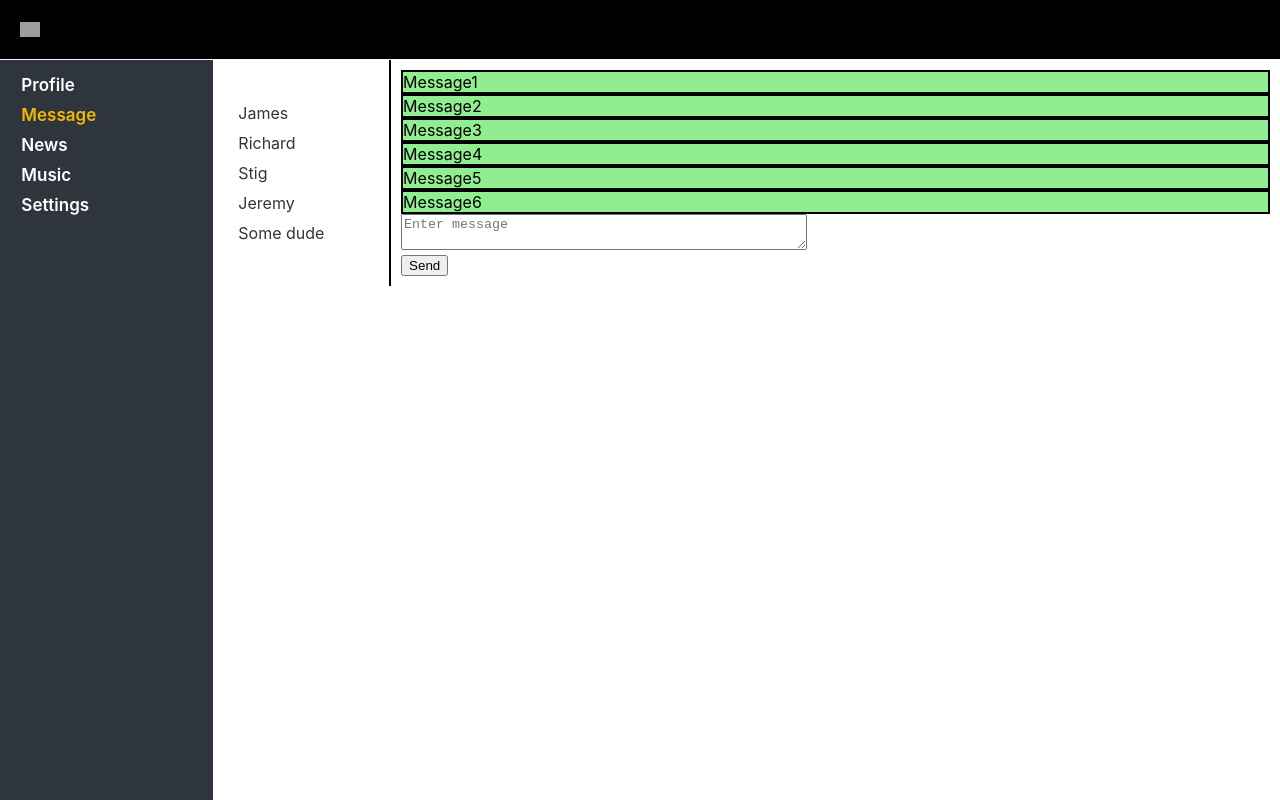
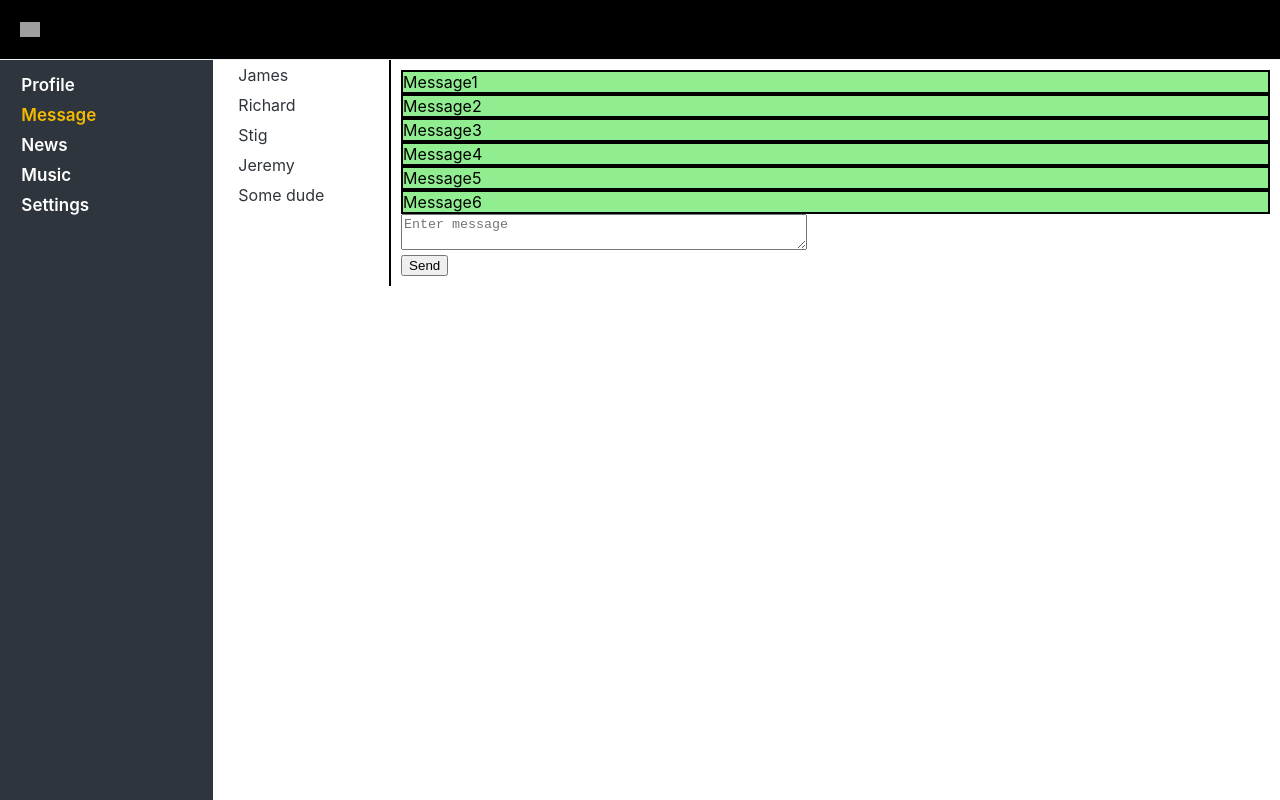
Before and after one commit to Daqueze21/Social_Network_Project_React, a React (Create React App) app in the folder my-app/: page /dialogs in a window 1280 px wide. Built offline with nearby package versions, Linux system fonts and the light colour scheme; grey boxes are pictures that could not be loaded.

Commit message:
feat: connect DialogsContainer and MyPostContainer to store

```diff
--- a/my-app/src/App.js
+++ b/my-app/src/App.js
@@ -17,11 +17,11 @@ function App(props) {
       <div className="app-wrapper-content">
         <Route
           path="/profile"
-            render={() => <Profile state={props.state.profilePage} />}
+            render={() => <Profile />}
         />
         <Route
           path="/dialogs"
-            render={() => <DialogsContainer state={props.state.dialogPage} />}
+            render={() => <DialogsContainer />}
         />
       </div>
     </div>
--- a/my-app/src/components/Dialogs/Dialogs.jsx
+++ b/my-app/src/components/Dialogs/Dialogs.jsx
@@ -3,14 +3,15 @@ import styles from './Dialogs.module.css';
 import Message from "./Message/Message";
 import DialogItem from "./DialogItem/DialogItem";
 
+function Dialogs(props) {
+    let {dialogs, messages} = props.dialogsPage;
 
-function Dialogs(props) {
+    let dialogsElements = dialogs.map(d => {
+      return <DialogItem name={d.name} key={d.id} id={d.id} />;
+    });
 
-    let  dialogsElements = props.state.dialogs.map((d) => {
-        return <DialogItem name={d.name} id={d.id}/>
-    });
-    let messagesElements = props.state.messages.map((m) => {
-        return <Message message={m.message}/>
+    let messagesElements = messages.map(m => {
+      return <Message message={m.message} key={m.id}/>;
     });
 
     function onSendMessageClick () {
--- a/my-app/src/components/Dialogs/Dialogs.module.css
+++ b/my-app/src/components/Dialogs/Dialogs.module.css
@@ -6,7 +6,7 @@
 .dialogsItems {
    display: flex;
    flex-direction: column;
-   justify-content: center;
+   justify-content: flex-start;
    border-right: 2px solid;
    cursor:pointer;
 }
--- a/my-app/src/components/Dialogs/DialogsContainer.jsx
+++ b/my-app/src/components/Dialogs/DialogsContainer.jsx
@@ -1,11 +1,19 @@
 import React from 'react';
 import Dialogs from "./Dialogs";
+import { connect } from 'react-redux';
 
 
-function DialogsContainer(props) {
-  return (
-    <Dialogs state = {props.state}/>
-  );
-}
+let mapStateToProps = state => {
+  return {
+    dialogsPage: state.dialogsPage
+  };
+};
+
+let mapDispatchToProps = dispatch => {
+  return {
+  };
+};
+
+const DialogsContainer = connect(mapStateToProps, mapDispatchToProps)(Dialogs);
 
 export default DialogsContainer;
--- a/my-app/src/components/Profile/MyPosts/MyPosts.jsx
+++ b/my-app/src/components/Profile/MyPosts/MyPosts.jsx
@@ -3,9 +3,10 @@ import styles from './MyPosts.module.css';
 import Post from './Post/Post';
 
 function MyPosts(props) {
+  console.log(props);
 
   let postsElements = props.posts.map(p => {
-    return <Post message={p.message} likesCount={p.likes} />;
+    return <Post message={p.message} likesCount={p.likes} key={p.id} />;
   });
 
   function onPostSendClick() {
--- a/my-app/src/components/Profile/MyPosts/MyPostsContainer.jsx
+++ b/my-app/src/components/Profile/MyPosts/MyPostsContainer.jsx
@@ -1,9 +1,21 @@
 import React from 'react';
 import MyPosts from './MyPosts';
+import { connect } from 'react-redux';
 
-function MyPostsContainer(props) {
 
-    return <MyPosts posts={props.posts} />;
-}
+let mapStateToProps = state => {
+  return {
+    posts: state.profilePage.posts,
+    newPostText: state.profilePage.newPostText
+  };
+};
+
+let mapDispatchToProps = dispatch => {
+  return {
+
+  };
+};
+
+const MyPostsContainer = connect(mapStateToProps, mapDispatchToProps)(MyPosts);
 
 export default MyPostsContainer;
--- a/my-app/src/components/Profile/Profile.jsx
+++ b/my-app/src/components/Profile/Profile.jsx
@@ -9,7 +9,7 @@ function Profile(props) {
       <div className={styles.profile}>
          <ProfileInfo/>
 
-         <MyPostsContainer posts = {props.state.posts} />
+         <MyPostsContainer />
       </div>
    );
 }
--- a/my-app/src/index.js
+++ b/my-app/src/index.js
@@ -6,15 +6,15 @@ import { BrowserRouter as Router } from 'react-router-dom';
 import './index.css';
 import App from './App';
 import store from './redux/redux-store';
-
+import { Provider } from 'react-redux';
 
 let rerenderTree = (state) =>{
   ReactDOM.render(
     <React.StrictMode>
       <Router>
-
-        <App state={state} store ={store}/>
-
+      <Provider store={store}>
+        <App />
+      </Provider>
       </Router>
     </React.StrictMode>,
     document.getElementById('root')
--- a/my-app/src/redux/redux-store.js
+++ b/my-app/src/redux/redux-store.js
@@ -5,10 +5,12 @@ import sidebarReducer from './sidebar-reducer';
 
 let reducers = combineReducers({
    profilePage: profileReducer,
-   dialogPage: dialogsReducer,
+   dialogsPage: dialogsReducer,
    sidebar: sidebarReducer
 });
 
 let store = new createStore(reducers);
 
+window.store = store;
+
 export default store;
```
